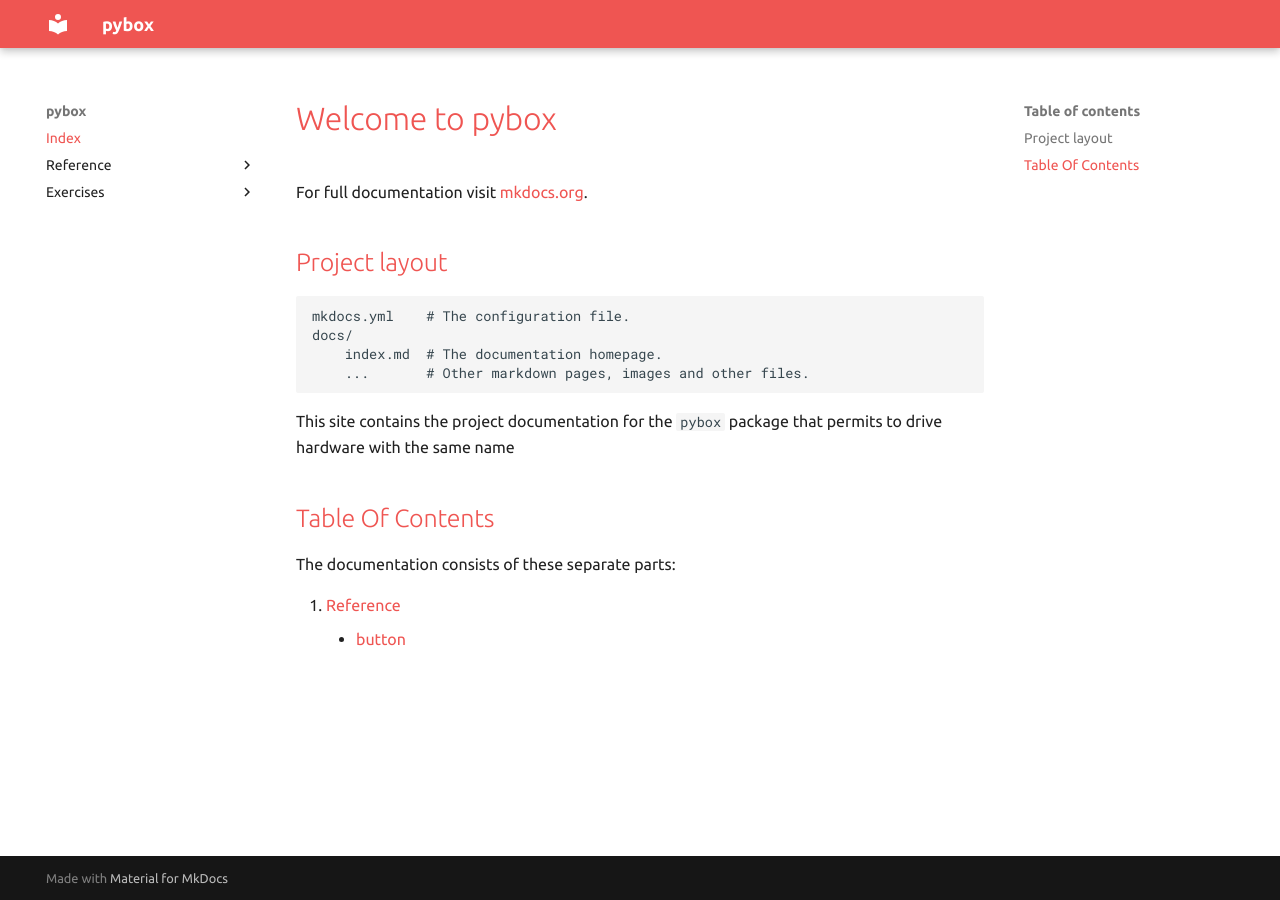
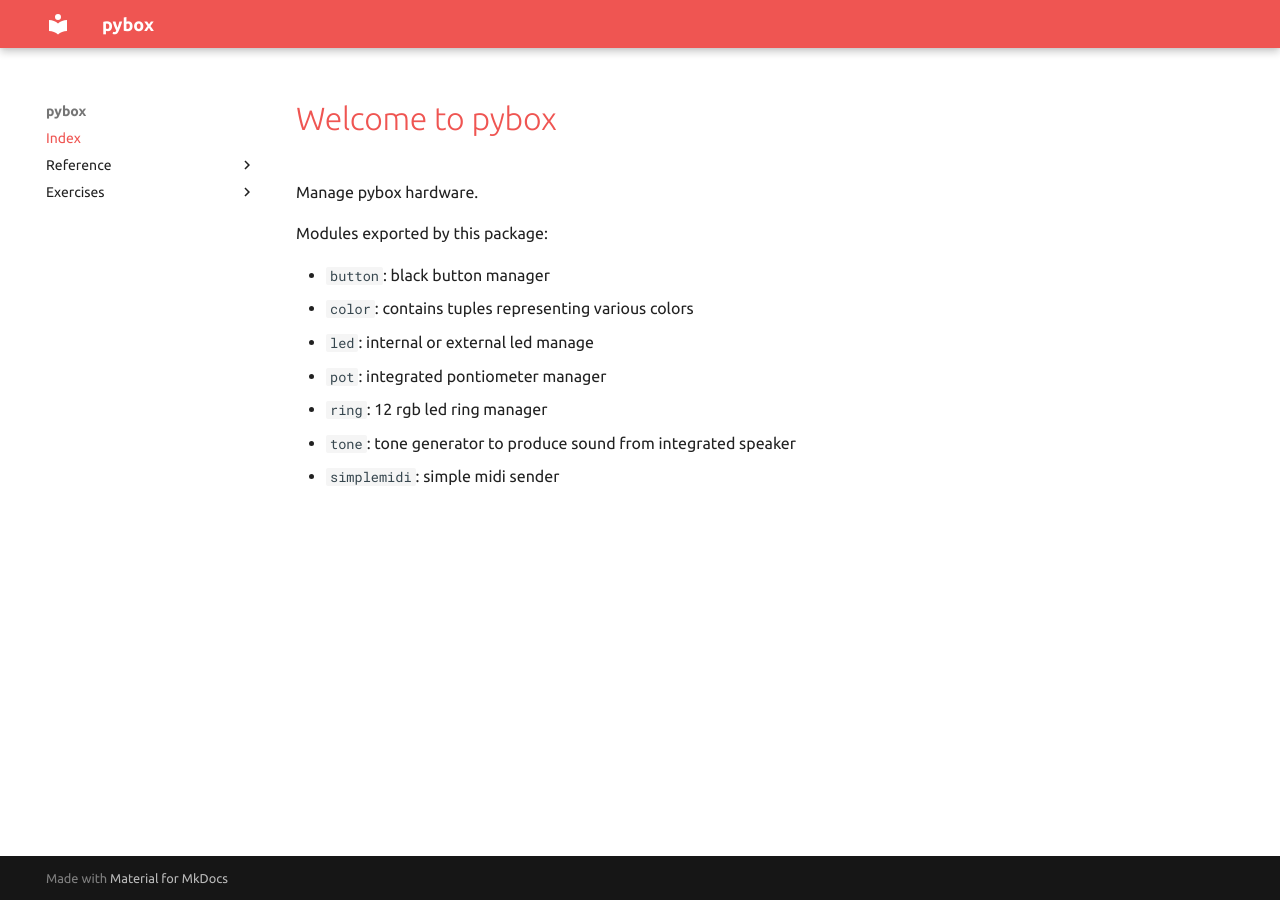
Before and after one commit to pythoninabox/pybox2, an MkDocs documentation site: the page built from docs/index.md, in a window 1280 px wide. Built offline with MkDocs 1.6.1 and Material for MkDocs 9.7.7, drawn with Linux system fonts in a browser that asks for light colours.

Commit message:
update doc

```diff
--- a/docs/index.md
+++ b/docs/index.md
@@ -1,20 +1,13 @@
 # Welcome to pybox
 
-For full documentation visit [mkdocs.org](https://www.mkdocs.org).
+Manage pybox hardware.
 
-## Project layout
+Modules exported by this package:
 
-    mkdocs.yml    # The configuration file.
-    docs/
-        index.md  # The documentation homepage.
-        ...       # Other markdown pages, images and other files.
-
-This site contains the project documentation for the
-`pybox` package that permits to drive hardware with the same name
-
-## Table Of Contents
-
-The documentation consists of these separate parts:
-
-1. [Reference](reference.md)
-    - [button](button.md)
+- `button`: black button manager
+- `color`: contains tuples representing various colors
+- `led`: internal or external led manage
+- `pot`: integrated pontiometer manager
+- `ring`: 12 rgb led ring manager
+- `tone`: tone generator to produce sound from integrated speaker
+- `simplemidi`: simple midi sender
```
Also changed, not shown: pybox/__init__.py (line endings or trailing spaces).
